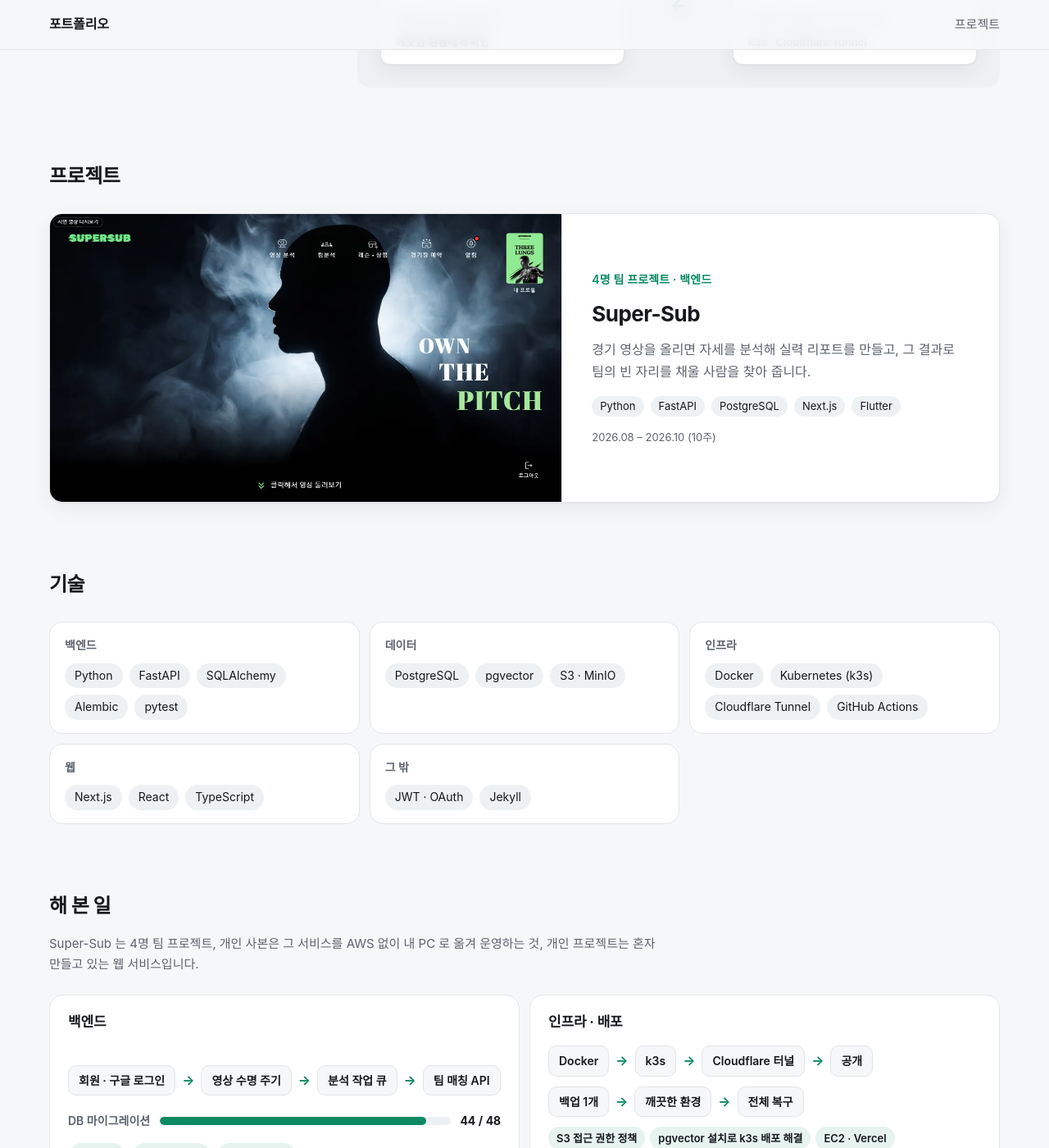
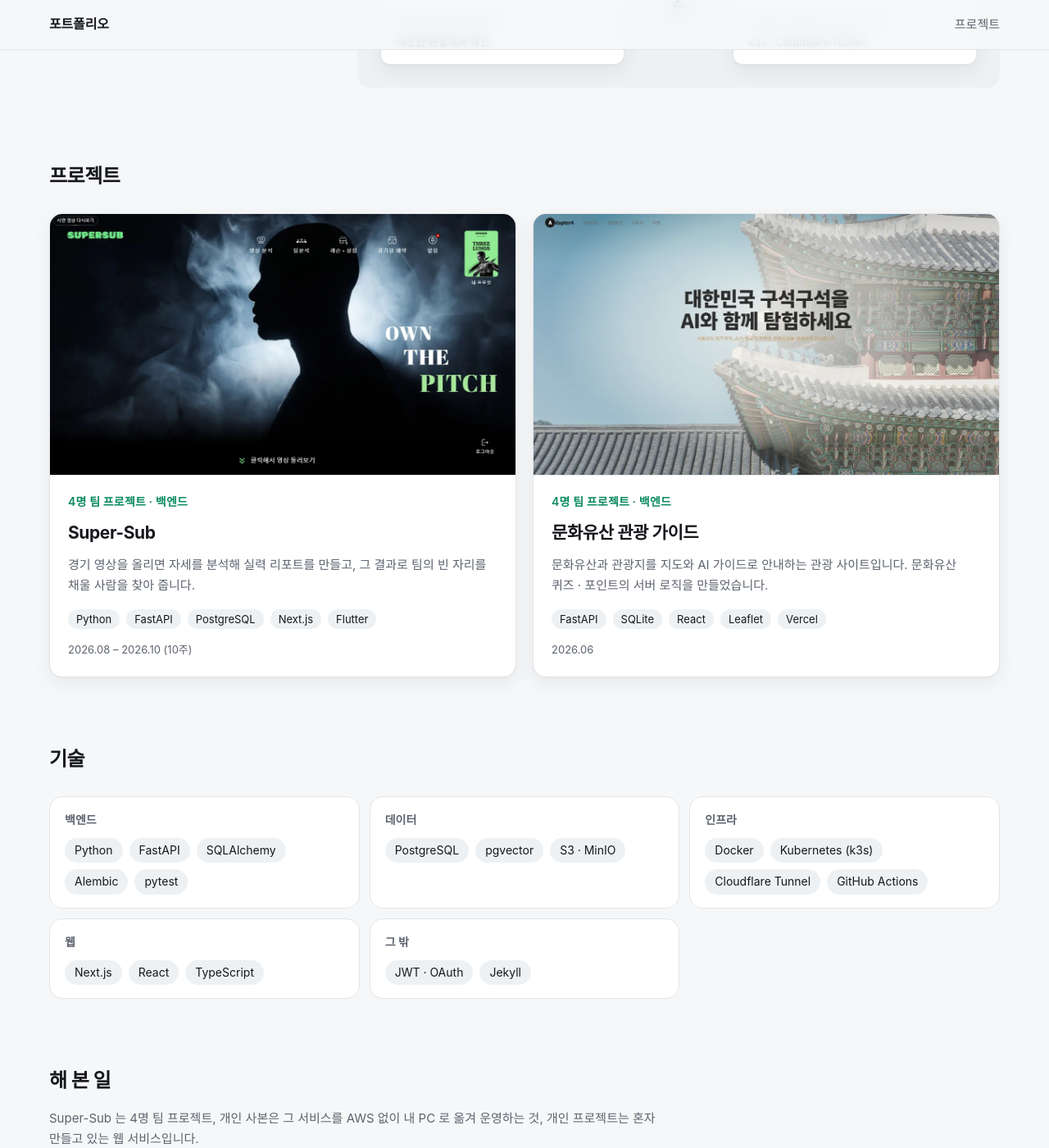
Before and after one commit to roqkf13/portfolio.anjgkwl.com, a Jekyll site: the page built from index.html, in a window 1280 px wide and 1400 px high, scrolled down 496 px. Shown: the whole window at 82% size. Built offline with Jekyll 4.4.1, drawn with Linux system fonts in a browser that asks for light colours; part of the change alters nothing that is shown.

Commit message:
feat(site): 프로젝트 하나 더 — 문화유산 관광 가이드, 홈의 카드는 좌우로 나란히
- _projects/adapter4.md: 2026-06 의 4명 팀 프로젝트(문화유산과 관광지를 지도와 AI 가이드로 안내하는 사이트).
  「내가 한 일」은 팀 저장소의 내 커밋으로 확인되는 것만 — 문화유산 퀴즈 · 포인트 서버 로직, 퀴즈 데이터,
  화면 문구를 충북에서 전국으로
- assets/img/adapter4/: 첫 화면 · 관광동선 화면 캡처
- site.css: 카드 격자를 auto-fit 으로 — 카드가 둘이면 한 줄을 반반 나눠 쓴다(하나뿐일 때의 넓은 카드 규칙은 그대로)

Co-Authored-By: Claude Opus 5.5 <noreply@anthropic.com>

```diff
--- /dev/null
+++ b/_projects/adapter4.md
@@ -0,0 +1,66 @@
+---
+title: "문화유산 관광 가이드"
+subtitle: "전국의 문화유산과 관광지를 지도와 AI 가이드로 안내하는 관광 사이트"
+summary: "문화유산과 관광지를 지도와 AI 가이드로 안내하는 관광 사이트입니다. 문화유산 퀴즈 · 포인트의 서버 로직을 만들었습니다."
+order: 2
+period: "2026.06"
+team: "4명 팀 프로젝트"
+role: "백엔드"
+thumbnail: /assets/img/adapter4/home.webp
+stack: ["FastAPI", "SQLite", "React", "Leaflet", "Vercel", "SQLAlchemy", "TypeScript", "Vite"]
+links:
+  - label: "사이트"
+    url: "https://gaonai.cloud"
+  - label: "팀 저장소"
+    url: "https://github.com/pmhllll12/cloud.harrypoter"
+
+# 페이지 본문 — 그림 7 : 글 3. 절마다 text(왼쪽 글)와 blocks(오른쪽 그림 — _includes/vblocks.html)
+# 🔴 「내가 한 일」은 팀 저장소의 내 커밋(2026-06-22 ~ 06-25)으로 확인되는 것만 적는다(2026-10-07 대조)
+sections:
+  - title: "어떤 서비스인가"
+    text: "전국의 문화유산과 관광지를 한곳에서 찾아보는 관광 사이트입니다. 지도에서 명소를 고르고, 소개와 운영 정보를 읽고, AI 가이드에게 물어볼 수 있습니다. Super-Sub 를 만든 네 사람이 그보다 앞서 함께 만들었습니다."
+    blocks:
+      - { type: tiles, items: ["관광정보 — 명소 소개 · 운영 정보", "관광동선 — 지도에서 찾기", "스토어 · 체험 티켓", "AI 관광 가이드"] }
+      - { type: image, src: "/assets/img/adapter4/map.webp", alt: "관광동선 화면 — 지도와 추천 명소", caption: "관광동선 화면 — 지도에서 명소를 찾는다(화면의 숫자는 시연 데이터)" }
+
+  - title: "서비스 구성"
+    text: "화면과 서버를 나눠 만들었습니다."
+    blocks:
+      - type: cards
+        items:
+          - title: "화면"
+            blocks:
+              - { type: tiles, items: ["관광정보", "관광동선", "스토어", "티켓 · 예약", "AI 채팅"] }
+              - { type: facts, items: ["React 19 · TypeScript · Vite", "Leaflet 지도", "Vercel 배포"] }
+          - title: "AI 관광 가이드"
+            blocks:
+              - { type: flow, items: ["질문", "질문에 나온 명소의 사이트 자료", "LLM 답변"] }
+              - { type: facts, items: ["Vercel 서버리스 함수"] }
+          - title: "서버"
+            blocks:
+              - { type: tiles, items: ["문화유산 퀴즈 · 포인트", "티켓 예약", "지도 파일", "관광 챗"] }
+              - { type: facts, items: ["FastAPI — 헥사고날 계층", "SQLAlchemy · SQLite"] }
+
+  - title: "내가 한 일"
+    text: "서버에서 문화유산 퀴즈와 포인트 적립을 맡았고, 화면의 대상을 충북에서 전국으로 넓혔습니다. 팀 저장소의 기록으로 확인되는 것만 적었습니다."
+    blocks:
+      - type: cards
+        items:
+          - title: "문화유산 퀴즈 · 포인트"
+            blocks:
+              - { type: flow, items: ["유산을 고른다", "아직 못 맞힌 문제 하나", "답을 낸다", "맞히면 포인트"] }
+              - { type: facts, items: ["사용자별로 맞힌 문제를 기록", "유스케이스 · 포트 · 저장소 · ORM — 계층을 따라"] }
+          - title: "퀴즈 데이터"
+            blocks:
+              - { type: tiles, items: ["성균관 문묘", "보은 법주사"] }
+              - { type: facts, items: ["유산마다 문제를 채우는 스크립트", "다시 돌려도 겹쳐 들어가지 않게"] }
+          - title: "화면 — 충북에서 전국으로"
+            blocks:
+              - type: compare
+                from_title: "앞"
+                to_title: "뒤"
+                items:
+                  - { from: "충북 관광을 AI와 함께", to: "대한민국 구석구석을 AI와 함께" }
+                  - { from: "청주부터 단양까지", to: "서울부터 제주까지" }
+              - { type: facts, items: ["첫 화면 · 관광정보 · 지도 · 스토어 · 티켓의 문구와 지역 표기"] }
+---
--- a/assets/css/site.css
+++ b/assets/css/site.css
@@ -533,7 +533,8 @@ a:focus-visible,
 
 .cards {
   display: grid;
-  grid-template-columns: repeat(auto-fill, minmax(280px, 1fr));
+  /* auto-fit — 카드가 적으면 남는 칸을 접어 한 줄을 나눠 쓴다(둘이면 반반 — 사용자, 2026-10-07 「좌우로 나란히」) */
+  grid-template-columns: repeat(auto-fit, minmax(280px, 1fr));
   gap: 20px;
 }
 
```
Also changed, not shown: assets/img/adapter4/home.webp (added), assets/img/adapter4/map.webp (added).
